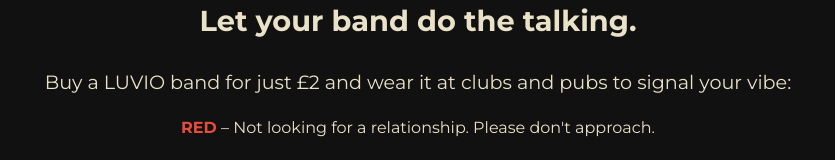
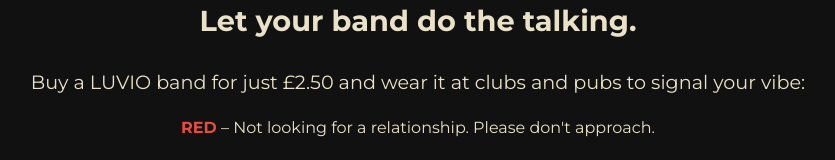
Before and after one commit to miskhill/Luvio-web, a React (Create React App) app in the folder luvio-web/: page / in a window 1280 px wide. Shown: the part 746-906 px from the top of the page, without its empty margins (222-1057 px from the left). Built offline with nearby package versions, Linux system fonts and the light colour scheme; no server answers.

Commit message:
pricing update

```diff
--- a/luvio-web/src/App.tsx
+++ b/luvio-web/src/App.tsx
@@ -229,7 +229,7 @@
           <Subheading>Let your band do the talking.</Subheading>
 
           <Info>
-            Buy a LUVIO band for just £2 and wear it at clubs and pubs to signal
+            Buy a LUVIO band for just £2.50 and wear it at clubs and pubs to signal
             your vibe:
           </Info>
 
```
